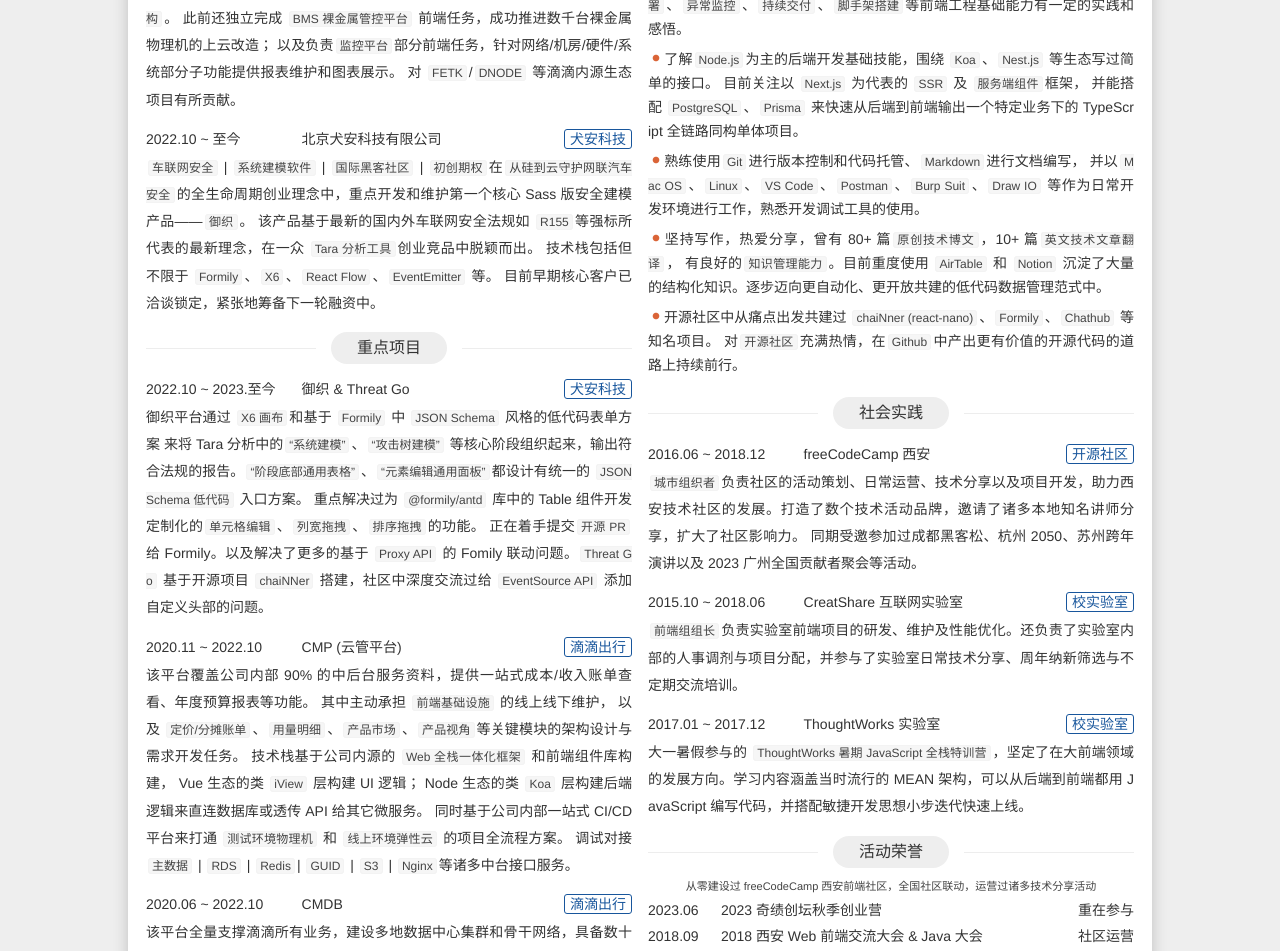
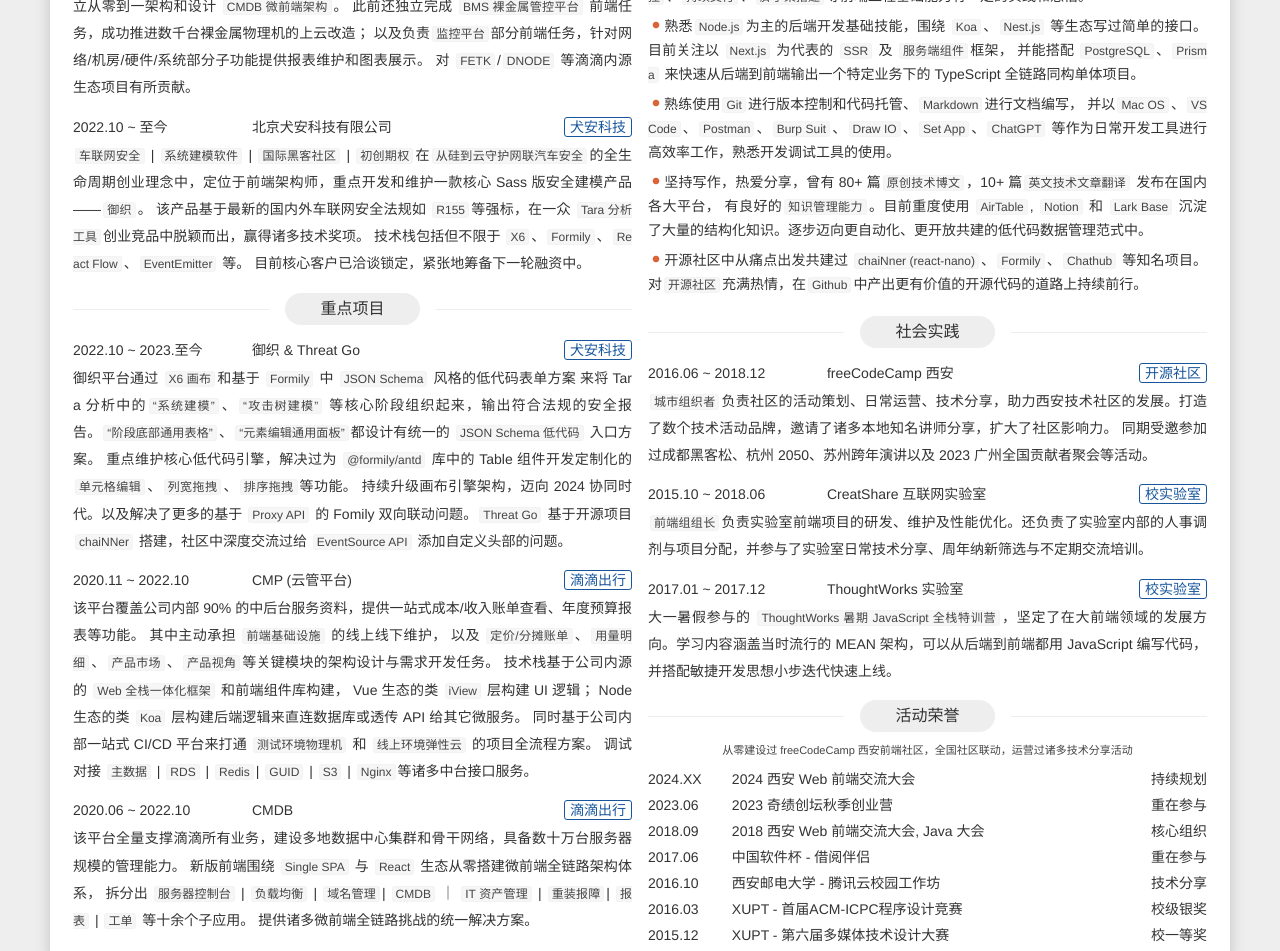
Before and after one commit to hylerrix/resume, a Next.js app: page / in a window 1280 px wide. Shown: the part 520-1471 px from the top of the page. Built offline with nearby package versions, Linux system fonts and the light colour scheme.

Commit message:
feat: welcome to 2024, getting older...

```diff
--- a/components/Basic.tsx
+++ b/components/Basic.tsx
@@ -8,7 +8,7 @@
           <h1>韩亦乐<small>hylerrix han</small></h1>
         </div>
         <div className="job">
-          <h2>高级 Web 前端开发工程师 <small>/ 北京/深圳+</small></h2>
+          <h2>资深 Web 前端开发工程师 <small>/ 北京+</small></h2>
         </div>
       </section>
       <section className="info">
--- a/components/career-experience.tsx
+++ b/components/career-experience.tsx
@@ -19,7 +19,7 @@
             <p className="section-content">
               <strong>云原生服务器资源</strong> | <strong>中后台管理系统</strong> | <strong>Node.js 全链路上云</strong> | <strong>微前端与组件化</strong>
               在基础平台部中，参与 <strong>CMP 云管平台</strong> 和 <strong>CMDB 平台</strong> 两大系统部核心平台体系的前端业务开发和工程实践任务。
-              其中重点负责迁移 <strong>CMP 全栈微服务同构架构</strong> 项目集，接入弹性云与诸多滴滴中台，并成功部署到国内和美东闭环环境上；
+              其中重点且独立负责迁移 <strong>CMP 全栈微服务同构架构</strong> 项目集，接入弹性云与诸多滴滴中台，并成功部署到国内和美东闭环环境上；
               以及基于跨部门多成员合作交流结果，独立从零到一架构和设计 <strong>CMDB 微前端架构</strong>。
               此前还独立完成 <strong>BMS 裸金属管控平台</strong> 前端任务，成功推进数千台裸金属物理机的上云改造；
               以及负责<strong>监控平台</strong>部分前端任务，针对网络/机房/硬件/系统部分子功能提供报表维护和图表展示。
@@ -36,10 +36,10 @@
           <div className="item-bd">
             <p className="section-content">
               <strong>车联网安全</strong> | <strong>系统建模软件</strong> | <strong>国际黑客社区</strong> | <strong>初创期权</strong>
-              在<strong>从硅到云守护网联汽车安全</strong>的全生命周期创业理念中，重点开发和维护第一个核心 Sass 版安全建模产品——<strong>御织</strong>。
-              该产品基于最新的国内外车联网安全法规如 <strong>R155</strong>等强标所代表的最新理念，在一众 <strong>Tara 分析工具</strong>创业竞品中脱颖而出。
-              技术栈包括但不限于 <strong>Formily</strong>、<strong>X6</strong>、<strong>React Flow</strong>、<strong>EventEmitter</strong> 等。
-              目前早期核心客户已洽谈锁定，紧张地筹备下一轮融资中。
+              在<strong>从硅到云守护网联汽车安全</strong>的全生命周期创业理念中，定位于前端架构师，重点开发和维护一款核心 Sass 版安全建模产品——<strong>御织</strong>。
+              该产品基于最新的国内外车联网安全法规如 <strong>R155</strong>等强标，在一众 <strong>Tara 分析工具</strong>创业竞品中脱颖而出，赢得诸多技术奖项。
+              技术栈包括但不限于 <strong>X6</strong>、<strong>Formily</strong>、<strong>React Flow</strong>、<strong>EventEmitter</strong> 等。
+              目前核心客户已洽谈锁定，紧张地筹备下一轮融资中。
             </p>
           </div>
         </div>
--- a/components/important-project.tsx
+++ b/components/important-project.tsx
@@ -18,11 +18,11 @@
           <div className="item-bd">
             <p className="section-content">
               御织平台通过 <strong>X6 画布</strong>和基于 <strong>Formily</strong> 中 <strong>JSON Schema</strong> 风格的低代码表单方案
-              来将 Tara 分析中的<strong>“系统建模”</strong>、<strong>“攻击树建模”</strong> 等核心阶段组织起来，输出符合法规的报告。
+              来将 Tara 分析中的<strong>“系统建模”</strong>、<strong>“攻击树建模”</strong> 等核心阶段组织起来，输出符合法规的安全报告。
               <strong>“阶段底部通用表格”</strong>、<strong>“元素编辑通用面板”</strong>都设计有统一的 <strong>JSON Schema 低代码</strong> 入口方案。
-              重点解决过为 <strong>@formily/antd</strong> 库中的 Table 组件开发定制化的
-              <strong>单元格编辑</strong>、<strong>列宽拖拽</strong>、<strong>排序拖拽</strong>的功能。
-              正在着手提交<strong>开源 PR</strong> 给 Formily。以及解决了更多的基于 <strong>Proxy API</strong> 的 Fomily 联动问题。
+              重点维护核心低代码引擎，解决过为 <strong>@formily/antd</strong> 库中的 Table 组件开发定制化的
+              <strong>单元格编辑</strong>、<strong>列宽拖拽</strong>、<strong>排序拖拽</strong>等功能。
+              持续升级画布引擎架构，迈向 2024 协同时代。以及解决了更多的基于 <strong>Proxy API</strong> 的 Fomily 双向联动问题。
               <strong>Threat Go</strong> 基于开源项目 <strong>chaiNNer</strong> 搭建，社区中深度交流过给 <strong>EventSource API</strong> 添加自定义头部的问题。
             </p>
           </div>
@@ -62,9 +62,7 @@
               拆分出 <strong>服务器控制台</strong> | <strong>负载均衡</strong> | <strong>域名管理</strong>
                 | <strong>CMDB</strong> ｜ <strong>IT 资产管理</strong> | <strong>重装报障</strong>
                 | <strong>报表</strong> | <strong>工单</strong> 等十余个子应用。
-              提供 <strong>沙箱隔离</strong>、<strong>权限设计</strong>、<strong>通信机制</strong>、
-                <strong>路由系统</strong>、<strong>资源共享</strong>、<strong>线上集群</strong>
-                等微前端挑战的统一解决方案。
+              提供诸多微前端全链路挑战的统一解决方案。
             </p>
           </div>
         </div>
--- a/components/professional-skill.tsx
+++ b/components/professional-skill.tsx
@@ -9,7 +9,7 @@
         <span className="section-title-r"></span>
       </header>
       <div className="section-sub-title">
-        Github: A+, Follower: 410+, Total Commit: 500+, Total PR: 40+, Total Issues: 140+
+        Github - Follower: 430+, Commit & PR & Issues: 1200+
       </div>
       <div className="section-bd">
         <ul className="section-list">
@@ -18,7 +18,7 @@
               <i className="iconfont icon-dot"></i>
               掌握 Web 前端开发基本技能，熟悉<strong>ECMAScript 基本特性</strong>、<strong>CSS 主流布局模型</strong>、
               <strong>HTML 标准规范</strong>、<strong>浏览器工作原理</strong>和<strong>浏览器兼容性处理</strong>等，
-              注重<strong>代码可维护性</strong>，有近<strong>4 年</strong>的大前端开发经验。
+              注重<strong>代码可维护性</strong>，有超<strong>4 年</strong>的大前端开发经验。
               掌握简单的<strong>产品原型设计</strong>技巧，并驱重视<strong>开发者体验</strong>和<strong>用户体验</strong>。
             </p>
           </li>
@@ -35,7 +35,7 @@
           <li>
             <p className="section-content">
               <i className="iconfont icon-dot"></i>
-              了解<strong>Node.js</strong>为主的后端开发基础技能，围绕 <strong>Koa</strong>、<strong>Nest.js</strong> 等生态写过简单的接口。
+              熟悉<strong>Node.js</strong>为主的后端开发基础技能，围绕 <strong>Koa</strong>、<strong>Nest.js</strong> 等生态写过简单的接口。
               目前关注以 <strong>Next.js</strong> 为代表的 <strong>SSR</strong> 及 <strong>服务端组件</strong>框架，
               并能搭配 <strong>PostgreSQL</strong>、<strong>Prisma</strong> 来快速从后端到前端输出一个特定业务下的 TypeScript 全链路同构单体项目。
             </p>
@@ -44,15 +44,15 @@
             <p className="section-content">
               <i className="iconfont icon-dot"></i>
               熟练使用<strong>Git</strong>进行版本控制和代码托管、<strong>Markdown</strong>进行文档编写，
-              并以<strong>Mac OS</strong>、<strong>Linux</strong>、<strong>VS Code</strong>、
-              <strong>Postman</strong>、<strong>Burp Suit</strong>、<strong>Draw IO</strong> 等作为日常开发环境进行工作，熟悉开发调试工具的使用。
+              并以<strong>Mac OS</strong>、<strong>VS Code</strong>、
+              <strong>Postman</strong>、<strong>Burp Suit</strong>、<strong>Draw IO</strong>、<strong>Set App</strong>、<strong>ChatGPT</strong> 等作为日常开发工具进行高效率工作，熟悉开发调试工具的使用。
             </p>
           </li>
           <li>
             <p className="section-content">
               <i className="iconfont icon-dot"></i>
-              坚持写作，热爱分享，曾有 80+ 篇<strong>原创技术博文</strong>，10+ 篇<strong>英文技术文章翻译</strong>，
-              有良好的<strong>知识管理能力</strong>。目前重度使用 <strong>AirTable</strong> 和 <strong>Notion</strong> 沉淀了大量的结构化知识。逐步迈向更自动化、更开放共建的低代码数据管理范式中。
+              坚持写作，热爱分享，曾有 80+ 篇<strong>原创技术博文</strong>，10+ 篇<strong>英文技术文章翻译</strong> 发布在国内各大平台，
+              有良好的<strong>知识管理能力</strong>。目前重度使用 <strong>AirTable</strong>, <strong>Notion</strong> 和 <strong>Lark Base</strong> 沉淀了大量的结构化知识。逐步迈向更自动化、更开放共建的低代码数据管理范式中。
             </p>
           </li>
           <li>
--- a/components/university-activity.tsx
+++ b/components/university-activity.tsx
@@ -18,7 +18,7 @@
           <div className="item-bd">
             <p className="section-content">
               <strong>城市组织者</strong>
-              负责社区的活动策划、日常运营、技术分享以及项目开发，助力西安技术社区的发展。打造了数个技术活动品牌，邀请了诸多本地知名讲师分享，扩大了社区影响力。
+              负责社区的活动策划、日常运营、技术分享，助力西安技术社区的发展。打造了数个技术活动品牌，邀请了诸多本地知名讲师分享，扩大了社区影响力。
               同期受邀参加过成都黑客松、杭州 2050、苏州跨年演讲以及 2023 广州全国贡献者聚会等活动。
             </p>
           </div>
--- a/components/university-award.tsx
+++ b/components/university-award.tsx
@@ -11,7 +11,14 @@
       <div className="section-sub-title">
         从零建设过 freeCodeCamp 西安前端社区，全国社区联动，运营过诸多技术分享活动
       </div>
-      <div className="section-bd">
+      <div className="section-bd" style={{ marginTop: 4 }}>
+        <div className="item">
+          <header className="item-hd">
+            <span className="item-time">2024.XX</span>
+            <span className="item-more">持续规划</span>
+            <h3 className="item-name">2024 西安 Web 前端交流大会</h3>
+          </header>
+        </div>
         <div className="item">
           <header className="item-hd">
             <span className="item-time">2023.06</span>
@@ -22,8 +29,8 @@
         <div className="item">
           <header className="item-hd">
             <span className="item-time">2018.09</span>
-            <span className="item-more">社区运营</span>
-            <h3 className="item-name">2018 西安 Web 前端交流大会 & Java 大会</h3>
+            <span className="item-more">核心组织</span>
+            <h3 className="item-name">2018 西安 Web 前端交流大会, Java 大会</h3>
           </header>
         </div>
         <div className="item">
--- a/styles/globals.css
+++ b/styles/globals.css
@@ -185,7 +185,7 @@
 
 .content {
   position: relative;
-  width: 1024px;
+  width: 1180px; /* 1024px */
   margin: 50px auto;
   border-radius: 5px;
   box-shadow: 0 0 15px silver;
@@ -380,7 +380,7 @@
 .content-bd {
   width: 100%;
   min-height: 200px;
-  padding: 0 10px;
+  padding: 15px 15px;
   overflow: hidden
 }
 
```
Also changed, not shown: 1 other file (tests, documents, lock files or other folders).
